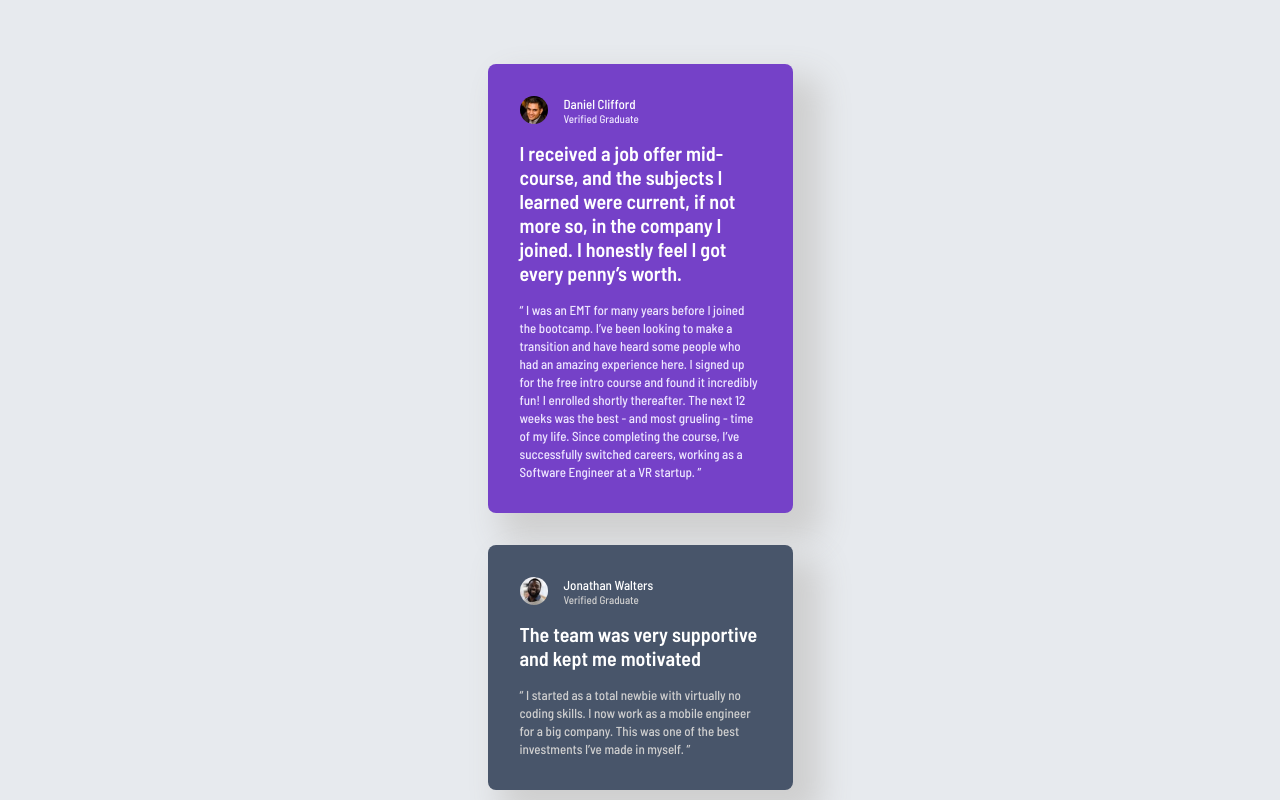
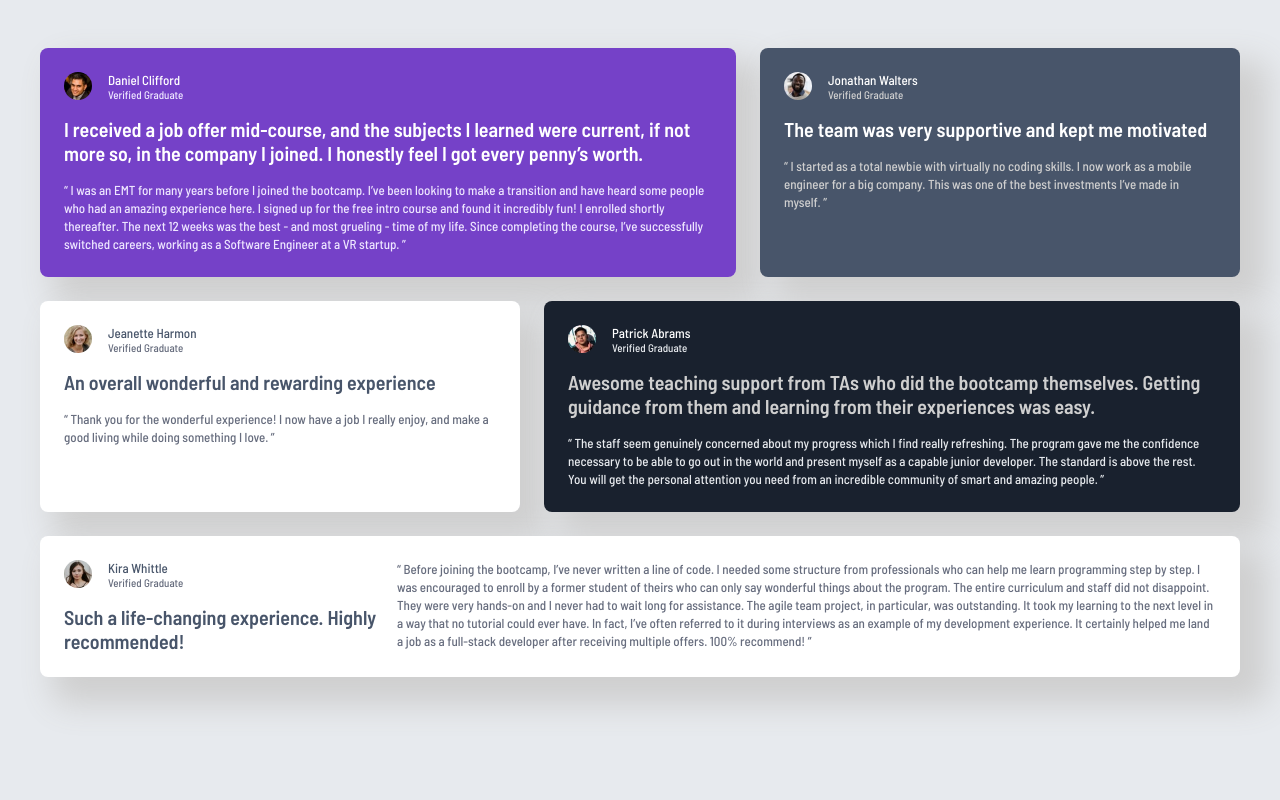
Before and after one commit to JesuSaid/testimonials-grid-section, a plain HTML site: page index.html in a window 1280 px wide. Shown: the top 800 px of the page. Drawn offline with Linux system fonts and the light colour scheme.

Commit message:
feat(layout): add tablet testimonial grid.
Arrange the cards in a three-column grid and place Kira's quote beside her profile and headline.

```diff
--- a/styles.css
+++ b/styles.css
@@ -70,7 +70,6 @@ p, h2, blockquote {
 .testimonial__info {
     display: flex;
     flex-direction: column;
-    justify-content: center;
     grid-area: 1/2/1/3;
 }
 
@@ -171,3 +170,62 @@ p, h2, blockquote {
 }
 
 /* ===================================================================== */
+
+@media screen and (min-width: 35rem) {
+    body {
+        padding: 3rem 2.5rem;
+    }
+
+    .main {
+        display: grid;
+        grid-template-columns: 5fr 2fr 5fr;
+        grid-template-rows: auto auto auto;
+        gap: 1.5rem;
+    }
+
+    .testimonial {
+        max-width: none;
+        padding: 1.5rem;
+        align-content: start;
+    }
+
+    .testimonial--daniel {
+        grid-area: 1/1/1/3;
+    }
+
+    .testimonial--jonathan {
+        grid-area: 1/3/1/4;
+    }
+
+    .testimonial--jeanette {
+        grid-area: 2/1/2/2;
+    }
+
+    .testimonial--patrick {
+        grid-area: 2/2/2/4;
+    }
+
+    .testimonial--kira {
+        grid-area: 3/1/3/4;
+        display: grid;
+        grid-template-columns: auto 1fr 3fr;
+        grid-template-rows: auto 1fr;
+    }
+
+    .testimonial--kira > .testimonial__avatar {
+        grid-area: 1/1/1/2;
+    }
+
+    .testimonial--kira > .testimonial__info {
+        grid-area: 1/2/1/3;
+    }
+
+    .testimonial--kira > .testimonial__headline {
+        grid-area: 2/1/2/3;
+    }
+
+    .testimonial--kira > .testimonial__quote {
+        grid-area: 1/3/span 2/4;
+    }
+
+}
```
